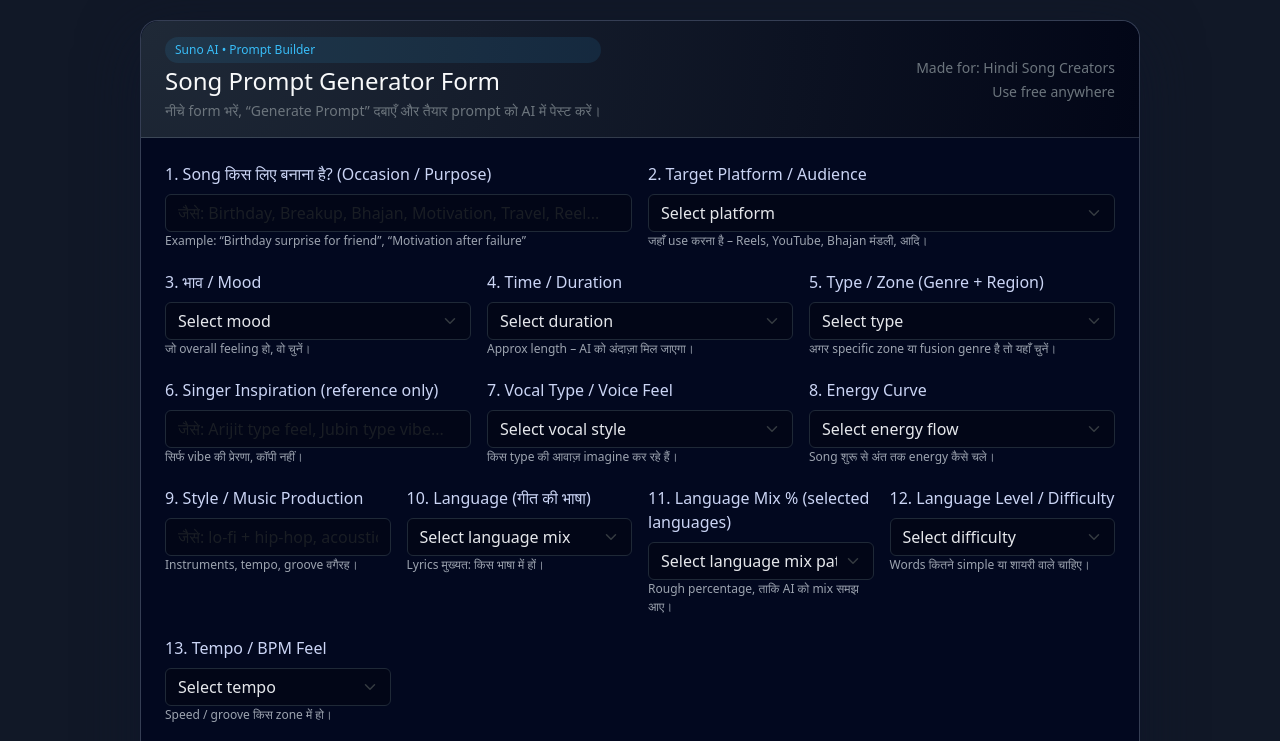
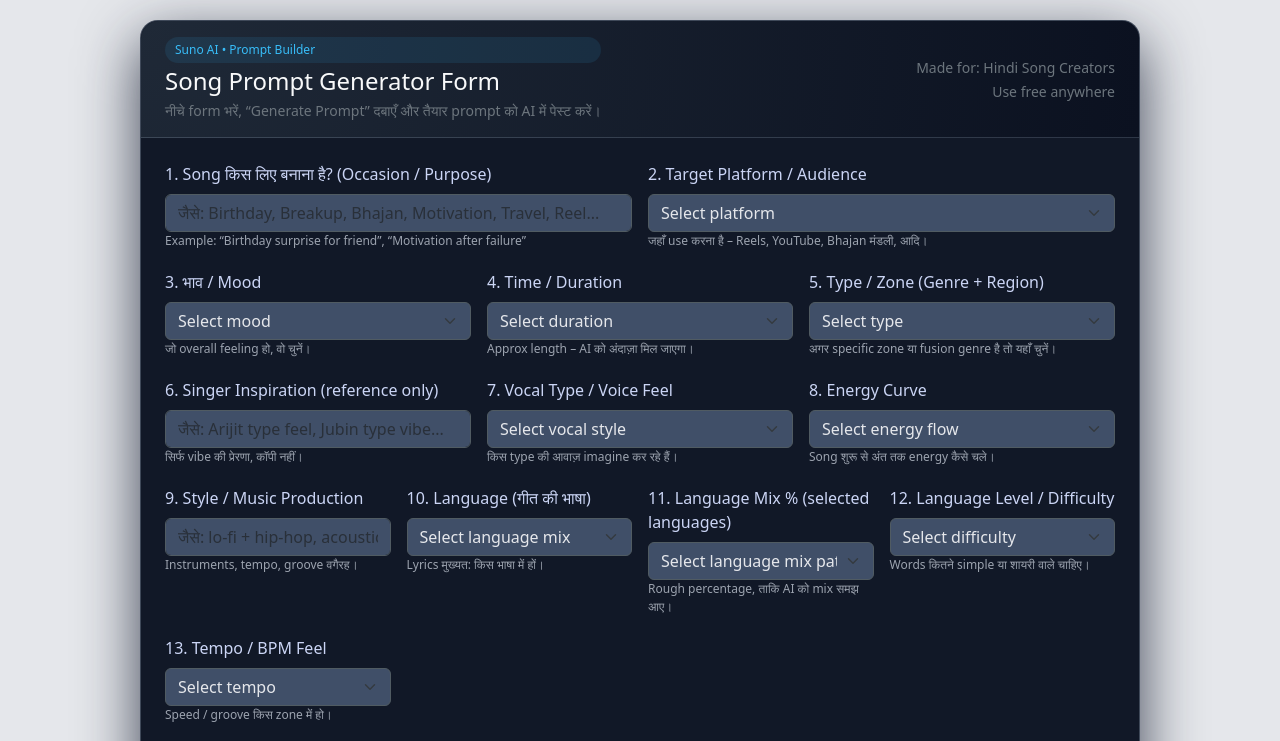
Before and after one commit to VivanLab/suno-ai-song-prompt-form, a plain HTML site: page index.html in a window 1280 px wide. Shown: the top 741 px of the page. Drawn offline with nearby package versions, Linux system fonts and the light colour scheme.

Commit message:
Update background colors and styles in index.html

```diff
--- a/index.html
+++ b/index.html
@@ -15,7 +15,7 @@
 
   <style>
     body {
-      background: #111827; /* हल्का किया */
+      background: #e5e7eb; /* हल्का background */
       min-height: 100vh;
       display: flex;
       align-items: center;
@@ -27,7 +27,7 @@
     .app-card {
       max-width: 1000px;
       width: 100%;
-      background: #02081f; /* पहले से थोड़ा हल्का */
+      background: #111827; /* पहले से हल्का navy */
       border-radius: 18px;
       box-shadow: 0 20px 60px rgba(15, 23, 42, 0.8);
       border: 1px solid rgba(148, 163, 184, 0.35);
@@ -35,7 +35,7 @@
     }
     .app-header {
       border-bottom: 1px solid rgba(148, 163, 184, 0.25);
-      background: radial-gradient(circle at top left, #1f2937, #020617);
+      background: radial-gradient(circle at top left, #1f2937, #0b1120);
       border-radius: 18px 18px 0 0;
     }
     .form-label {
@@ -44,13 +44,13 @@
     }
     .form-control,
     .form-select {
-      background-color: #020617;
-      border-color: #1f2937;
+      background-color: #404F68; /* inputs भी हल्के */
+      border-color: #505b62;
       color: #e5e7eb;
     }
     .form-control:focus,
     .form-select:focus {
-      background-color: #020617;
+      background-color: #0b1120;
       border-color: #38bdf8;
       box-shadow: 0 0 0 1px #38bdf8;
       color: #e5e7eb;
@@ -95,7 +95,7 @@
       margin-bottom: 0.35rem;
     }
     .pill-box {
-      background-color: #020617;
+      background-color: #0b1120;
       border-radius: 999px;
       padding: 4px 10px;
       border: 1px solid rgba(148, 163, 184, 0.3);
```
